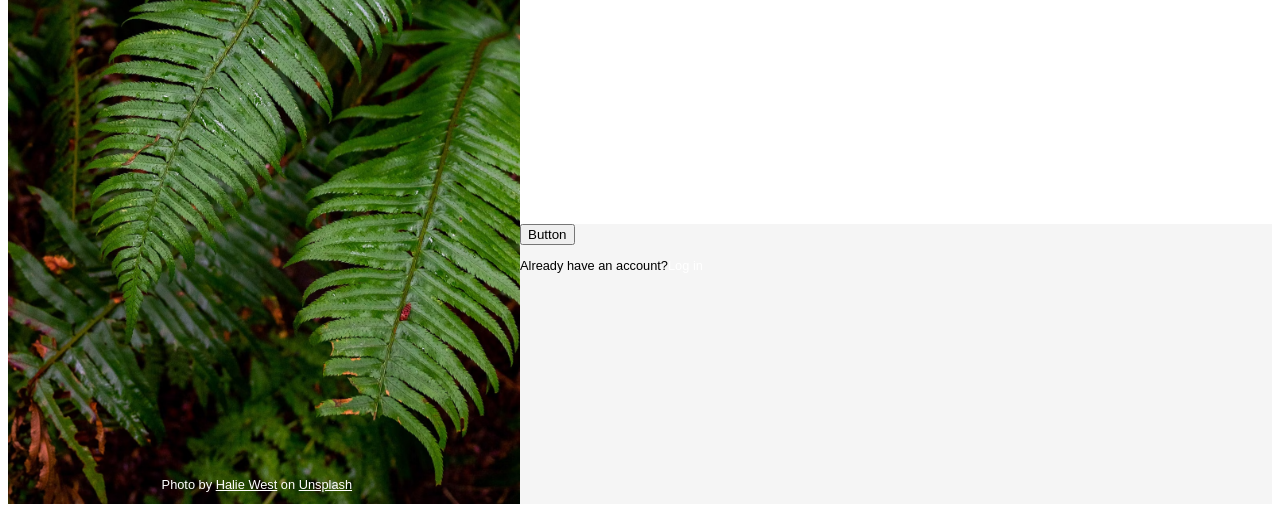
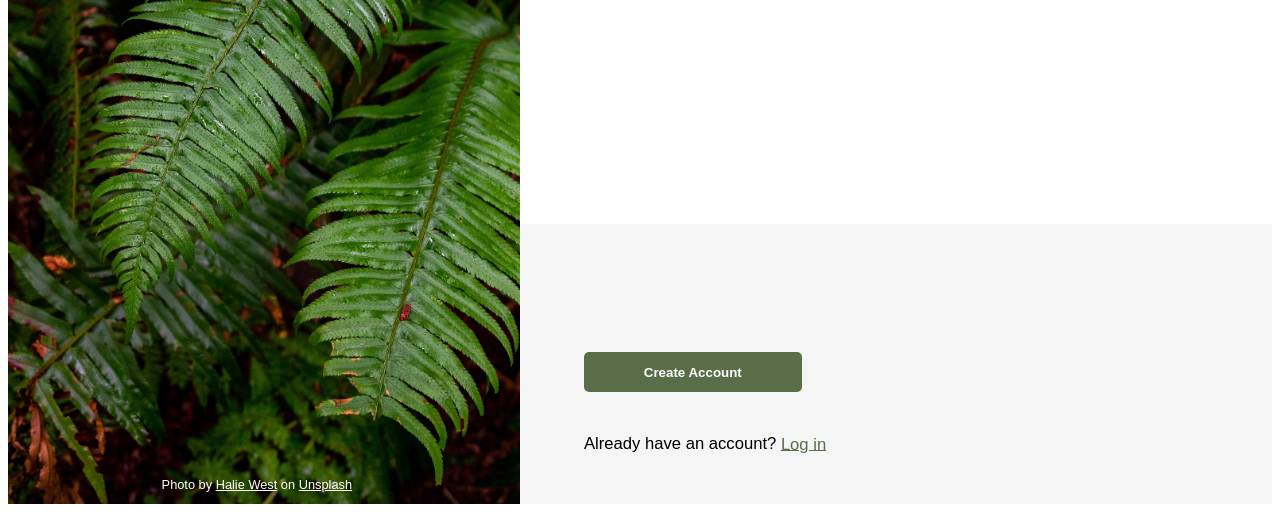
Before and after one commit to SopuluNwakaeze/Sign-Up-Form, a plain HTML site: page index.html in a window 1280 px wide. Shown: the part 304-816 px from the top of the page. Drawn offline with Linux system fonts and the light colour scheme.

Commit message:
Added styling to create account button section

```diff
--- a/index-style.css
+++ b/index-style.css
@@ -11,7 +11,6 @@
 }
 
 /* * { border: 1px solid red !important; } */
-
 
 body{
     height: 100vh;
@@ -155,3 +154,30 @@ a{
     margin-left: 0%;
     color: black;
 }
+
+button{
+    background-color: #596D48;
+    color: white;
+    height: 5vh;
+    width: 17vw;
+    padding-left: 20px;
+    padding-right: 20px;
+    border: none;
+    border-radius: 5px;
+    font-weight: bold;
+    font-family: sans-serif, 'Times New Roman', Times, serif;
+    margin-top: 10vw;
+    margin-bottom: 2vw;
+    margin-left:5vw;
+}
+
+button + span > a, button + span > p{
+    font-size: 1.3em;
+}
+button + span > a{
+    color: #596D48;
+}
+
+button + span > p {
+    margin-left: 5vw;
+}
--- a/index.html
+++ b/index.html
@@ -27,8 +27,8 @@
             </div>
             <div id="second-block">hello</div>
             <div id="third-block">
-                <button type="submit">Button</button>
-                <span id = "log-in"><p>Already have an account?</p><a>Log in</a></span>
+                <button type="submit">Create Account</button>
+                <span id = "log-in"><p>Already have an account?&nbsp</p><a href = "">Log in</a></span>
             </div>
         </div>
     </div>
```
